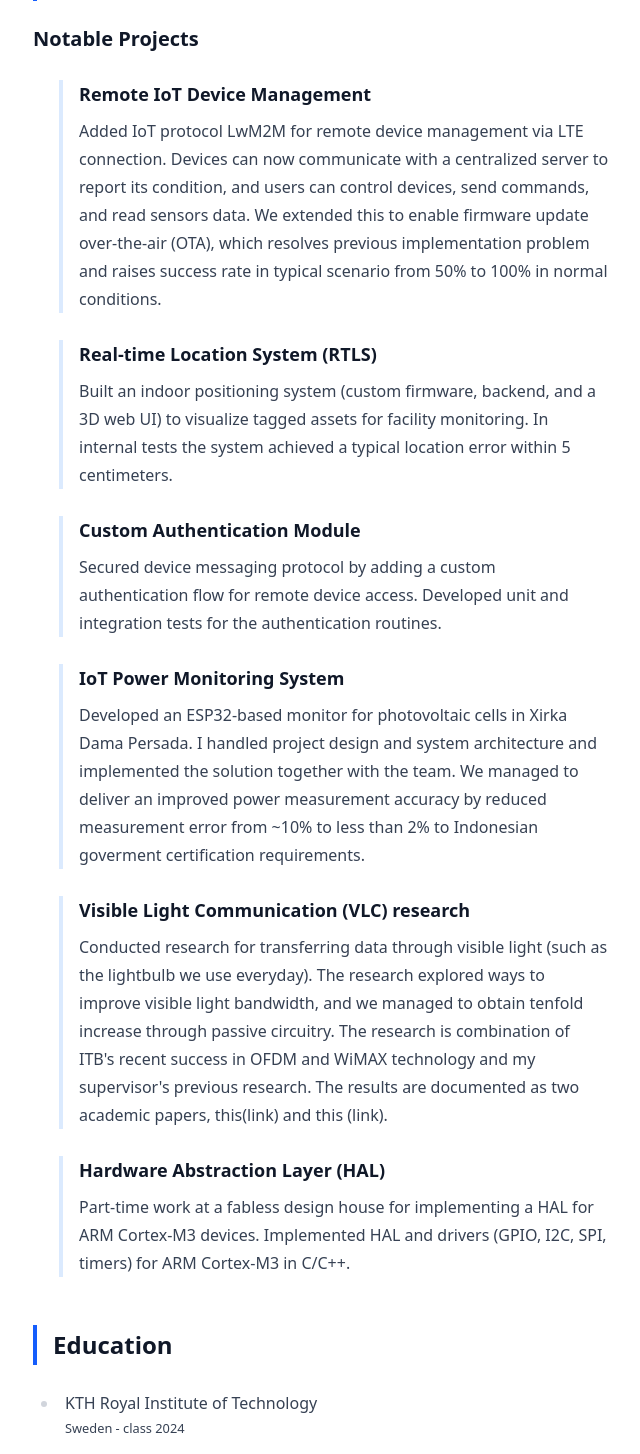
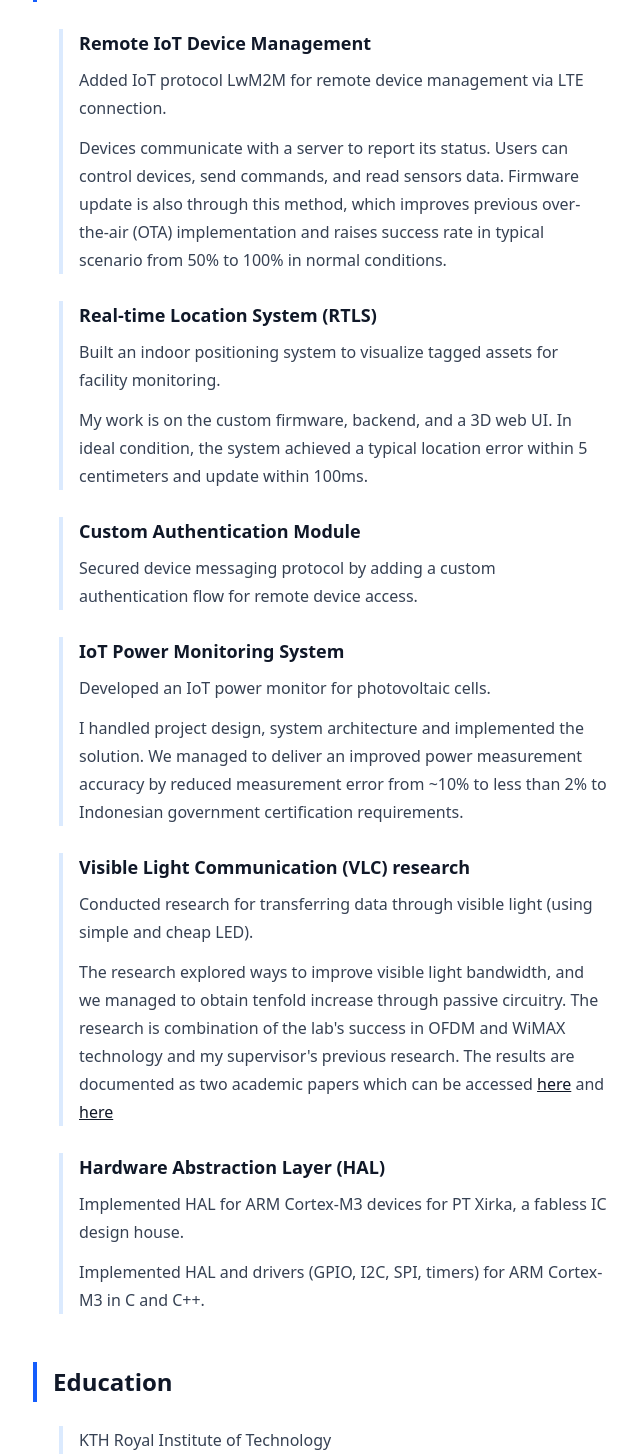
Before and after one commit to ramadhanafif/portofolio-v2, a SvelteKit app: page / in a window 1280 px wide. Shown: the part 1320-2774 px from the top of the page, without its empty margins (447-1087 px from the left). Built offline with nearby package versions, Linux system fonts and the light colour scheme.

Commit message:
feat: add footer and improve content
- add footer component to layout
- improve content and styling on the page
- add new sections for notable projects and education
- update social media links and icons
- refactor existing sections for better readability

```diff
--- a/src/routes/+layout.svelte
+++ b/src/routes/+layout.svelte
@@ -1,6 +1,7 @@
 <script lang="ts">
 	import '../app.css';
 	import favicon from '$lib/assets/favicon.svg';
+	import { Mail, Linkedin, Github } from '@lucide/svelte';
 
 	let { children } = $props();
 </script>
@@ -17,3 +18,41 @@
 </svelte:head>
 
 {@render children?.()}
+
+<footer class="py-8 px-4 border-t border-gray-200 mt-12 bg-white">
+	<div class="max-w-4xl mx-auto">
+		<div class="flex flex-col md:flex-row justify-between items-center gap-6">
+			<nav>
+				<div class="flex gap-4">
+					<a
+						class="text-gray-600 hover:text-blue-600 transition-colors duration-300"
+						target="_blank"
+						href="mailto:ramadhanafif+web@gmail.com"
+						aria-label="Email"
+					>
+						<Mail size={24} />
+					</a>
+					<a
+						class="text-gray-600 hover:text-blue-600 transition-colors duration-300"
+						target="_blank"
+						href="https://github.com/ramadhanafif"
+						aria-label="GitHub"
+					>
+						<Github size={24} />
+					</a>
+					<a
+						class="text-gray-600 hover:text-blue-600 transition-colors duration-300"
+						target="_blank"
+						href="https://www.linkedin.com/in/muhammad-afif-ramadhan-35232415a/"
+						aria-label="LinkedIn"
+					>
+						<Linkedin size={24} />
+					</a>
+				</div>
+			</nav>
+			<aside class="text-center md:text-right text-gray-500 text-sm">
+				<p>Made by Muhammad Afif Ramadhan</p>
+			</aside>
+		</div>
+	</div>
+</footer>
--- a/src/routes/+page.svelte
+++ b/src/routes/+page.svelte
@@ -1,10 +1,11 @@
 <script>
-	import { Mail, Linkedin, Github } from '@lucide/svelte';
+	import { Mail, Linkedin } from '@lucide/svelte';
 </script>
 
 <div class="m-auto w-full px-8 max-w-4xl">
 	<div class="prose mt-8 mx-0 md:mx-4">
-		<h1>Muhammad Afif Ramadhan</h1>
+		<h1 class="border-b-4 border-blue-600 inline mb-4">Muhammad Afif Ramadhan</h1>
+		<span class="pt-8 absolute left-0 w-screen block border-b border-gray-200"></span>
 	</div>
 	<div class="flex min-h-screen">
 		<!-- Left Sidebar -->
@@ -15,7 +16,7 @@
 					<li><a href="#about" class="block text-lg font-bold">About Me</a></li>
 					<li><a href="#projects" class="block text-lg font-bold">Notable Projects</a></li>
 					<li><a href="#education" class="block text-lg font-bold">Education</a></li>
-					<li><a href="#about-programming" class="block text-lg font-bold">About Software</a></li>
+					<li><a href="#about-software" class="block text-lg font-bold">About Software</a></li>
 				</ul>
 			</div>
 		</aside>
@@ -42,12 +43,12 @@
 
 			<h2 id="about" class="text-2xl font-bold border-l-4 border-blue-600 pl-4 py-1">About Afif</h2>
 			<p>
-				I am a master's student at KTH Royal Institute of Tehcnology in Embedded Systems. I build
+				I am a master's student at KTH Royal Institute of Technology in Embedded Systems. I build
 				embedded firmware and the supporting web and backend components that connect sensors to
 				dashboards and APIs. My work focuses on firmware, device drivers, and the integration points
 				that let hardware deliver usable data.
 			</p>
-			<p class="border-l-4 border-blue-600 rounded px-4 py-2">
+			<p class="border-l-4 border-blue-600 bg-blue-100 rounded-l px-4 py-2">
 				<span class="font-bold mb-4 block">Open for master thesis projects! </span>
 
 				Available for projects in Stockholm and Linköping area
@@ -79,20 +80,21 @@
 
 			<hr />
 
-			<h2 class="text-2xl font-bold border-l-4 border-blue-600 pl-4 py-1 mt-8">More Background</h2>
+			<h2 id="projects" class="text-2xl font-bold border-l-4 border-blue-600 pl-4 py-1 mt-8">
+				Notable Projects
+			</h2>
 
-			<h3 id="projects" class="text-xl font-semibold">Notable Projects</h3>
 			<ul class="list-none space-y-6">
 				<li
 					class="border-l-4 border-blue-100 hover:border-blue-600 pl-4 transition-colors duration-200"
 				>
 					<h4 class="text-lg font-semibold">Remote IoT Device Management</h4>
+					<p>Added IoT protocol LwM2M for remote device management via LTE connection.</p>
 					<p>
-						Added IoT protocol LwM2M for remote device management via LTE connection. Devices can
-						now communicate with a centralized server to report its condition, and users can control
-						devices, send commands, and read sensors data. We extended this to enable firmware
-						update over-the-air (OTA), which resolves previous implementation problem and raises
-						success rate in typical scenario from 50% to 100% in normal conditions.
+						Devices communicate with a server to report its status. Users can control devices, send
+						commands, and read sensors data. Firmware update is also through this method, which
+						improves previous over-the-air (OTA) implementation and raises success rate in typical
+						scenario from 50% to 100% in normal conditions.
 					</p>
 				</li>
 				<li
@@ -100,9 +102,11 @@
 				>
 					<h4 class="text-lg font-semibold">Real-time Location System (RTLS)</h4>
 					<p>
-						Built an indoor positioning system (custom firmware, backend, and a 3D web UI) to
-						visualize tagged assets for facility monitoring. In internal tests the system achieved a
-						typical location error within 5 centimeters.
+						Built an indoor positioning system to visualize tagged assets for facility monitoring.
+					</p>
+					<p>
+						My work is on the custom firmware, backend, and a 3D web UI. In ideal condition, the
+						system achieved a typical location error within 5 centimeters and update within 100ms.
 					</p>
 				</li>
 
@@ -112,19 +116,18 @@
 					<h4 class="text-lg font-semibold">Custom Authentication Module</h4>
 					<p>
 						Secured device messaging protocol by adding a custom authentication flow for remote
-						device access. Developed unit and integration tests for the authentication routines.
+						device access.
 					</p>
 				</li>
 				<li
 					class="border-l-4 border-blue-100 hover:border-blue-600 pl-4 transition-colors duration-200"
 				>
 					<h4 class="text-lg font-semibold">IoT Power Monitoring System</h4>
+					<p>Developed an IoT power monitor for photovoltaic cells.</p>
 					<p>
-						Developed an ESP32-based monitor for photovoltaic cells in Xirka Dama Persada. I handled
-						project design and system architecture and implemented the solution together with the
-						team. We managed to deliver an improved power measurement accuracy by reduced
-						measurement error from ~10% to less than 2% to Indonesian goverment certification
-						requirements.
+						I handled project design, system architecture and implemented the solution. We managed
+						to deliver an improved power measurement accuracy by reduced measurement error from ~10%
+						to less than 2% to Indonesian government certification requirements.
 					</p>
 				</li>
 
@@ -133,12 +136,16 @@
 				>
 					<h4 class="text-lg font-semibold">Visible Light Communication (VLC) research</h4>
 					<p>
-						Conducted research for transferring data through visible light (such as the lightbulb we
-						use everyday). The research explored ways to improve visible light bandwidth, and we
-						managed to obtain tenfold increase through passive circuitry. The research is
-						combination of ITB's recent success in OFDM and WiMAX technology and my supervisor's
-						previous research. The results are documented as two academic papers, this(link) and
-						this (link).
+						Conducted research for transferring data through visible light (using simple and cheap
+						LED).
+					</p>
+					<p>
+						The research explored ways to improve visible light bandwidth, and we managed to obtain
+						tenfold increase through passive circuitry. The research is combination of the lab's
+						success in OFDM and WiMAX technology and my supervisor's previous research. The results
+						are documented as two academic papers which can be accessed
+						<a href="https://doi.org/10.1109/ISPACS51563.2021.9651066">here</a> and
+						<a href="https://doi.org/10.1109/ISPACS51563.2021.9651040">here</a>
 					</p>
 				</li>
 
@@ -146,10 +153,9 @@
 					class="border-l-4 border-blue-100 hover:border-blue-600 pl-4 transition-colors duration-200"
 				>
 					<h4 class="text-lg font-semibold">Hardware Abstraction Layer (HAL)</h4>
+					<p>Implemented HAL for ARM Cortex-M3 devices for PT Xirka, a fabless IC design house.</p>
 					<p>
-						Part-time work at a fabless design house for implementing a HAL for ARM Cortex-M3
-						devices. Implemented HAL and drivers (GPIO, I2C, SPI, timers) for ARM Cortex-M3 in
-						C/C++.
+						Implemented HAL and drivers (GPIO, I2C, SPI, timers) for ARM Cortex-M3 in C and C++.
 					</p>
 				</li>
 			</ul>
@@ -157,23 +163,25 @@
 			<h2 id="education" class="text-2xl font-bold border-l-4 border-blue-600 pl-4 py-1">
 				Education
 			</h2>
-			<ul>
-				<li>
+			<ul class="list-none">
+				<li
+					class="border-l-4 border-blue-100 hover:border-blue-600 pl-4 transition-colors duration-200"
+				>
 					<span class="block">KTH Royal Institute of Technology</span>
-					<small class="block">Sweden - class 2024</small>
+					<small class="block text-xs text-black/50">Sweden - Class 2024</small>
 					<p>
-						I am currently enrolled master's program for embedded systems, with concentration on
-						embedded software. Expected to graduate in 2026.
+						Enrolled in master's program for embedded systems, under the embedded software track.
+						Expected to graduate in 2026.
 					</p>
 				</li>
-
-				<li>
+				<li
+					class="border-l-4 border-blue-100 hover:border-blue-600 pl-4 transition-colors duration-200"
+				>
 					<span>ITB: Bandung Institute of Technology</span>
-					<small class="block">Indonesia - class 2016 - cum laude</small>
-
+					<small class="block text-xs text-black/50">Indonesia - Class 2016 - Cum Laude</small>
 					<p>
-						Majored in Electrical Engineering (cum laude) with a self-directed emphasis on VLSI,
-						embedded software, RTOS, and IC design.
+						Majored in Electrical Engineering with a self-directed emphasis on VLSI, embedded
+						software, RTOS, and IC design.
 					</p>
 				</li>
 			</ul>
@@ -181,17 +189,17 @@
 			<h2 id="about-software" class="text-2xl font-bold border-l-4 border-blue-600 pl-4 py-1">
 				About Software and Programming
 			</h2>
-			<p>I like programming in and building meaningful systems!</p>
+			<p>I like programming and building meaningful systems!</p>
 			<p>
 				I am an embedded systems engineer by trade, with skills and experience in C, C++, as well as
 				FreeRTOS, basic embedded protocols (SPI, UART, I2C), realtime theory, IoT networking some
-				familiarity with PCB design, embedded automotive.
+				familiarity with PCB design, and embedded automotive.
 			</p>
 			<p>
 				I have lots of personal interest in Linux and servers in general. This extends to not only
 				Linux, but many technologies that empowers it such as fullstack development (Go, Python, and
 				Svelte), Docker, Git, Linux kernel module, single board computer, network stack and VPNs,
-				and ultimately homelab server for my own selfhosted application.
+				and of course a home server for deploying my application.
 			</p>
 			<p>
 				I also have some familiarity with OCaml, mostly learnt during my studies for making a
@@ -202,32 +210,10 @@
 				a backend service.
 			</p>
 			<p>
-				I haven't published on GitHub because much of my work is under NDAs. If you would like to
-				know more about my work please contact me.
+				Much of my professional work is covered by non-disclosure agreements (NDAs) and is not
+				available on GitHub. Please contact me directly for a more detailed discussion of my
+				experience and capabilities.
 			</p>
 		</main>
 	</div>
 </div>
-
-<footer class="footer footer-horizontal py-8 footer-center p-10">
-	<nav>
-		<div class="flex gap-4">
-			<a class="" target="_blank" href="mailto:ramadhanafif+web@gmail.com">
-				<Mail />
-			</a>
-			<a class="" target="_blank" href="https://github.com/ramadhanafif">
-				<Github />
-			</a>
-			<a
-				class=""
-				target="_blank"
-				href="https://www.linkedin.com/in/muhammad-afif-ramadhan-35232415a/"
-			>
-				<Linkedin />
-			</a>
-		</div>
-	</nav>
-	<aside>
-		<p>Copyright © {new Date().getFullYear()} - All rights reserved by Muhammad Afif Ramadhan</p>
-	</aside>
-</footer>
```
